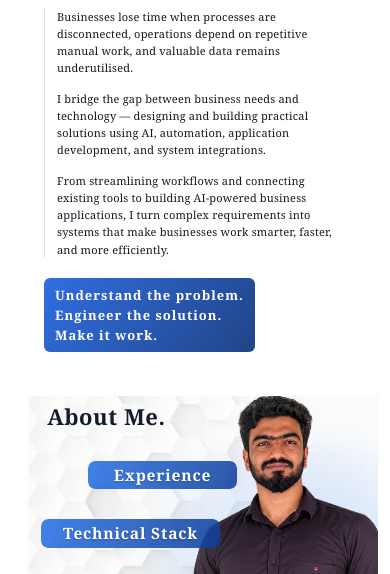
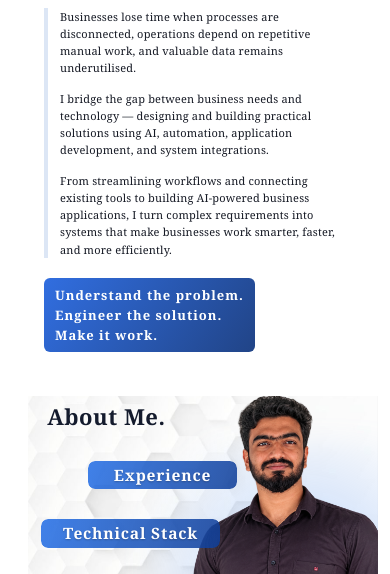
Before and after one commit to creativeteamlern-ux/Muhammed_Yasin, a plain HTML site: page index.html in a window 390 px wide. Shown: the part 262-836 px from the top of the page. Drawn offline with Linux system fonts and the light colour scheme.

Commit message:
home left boarder colour

```diff
--- a/styles.css
+++ b/styles.css
@@ -881,6 +881,9 @@ html[data-theme="dark"] .detail-body .tech-stack-note {
   .hero .statement {
     margin-top: 20px;
   }
+  .hero-copy {
+  border-left: 4px solid #dce6f5 !important;
+}
 }
 
 @media (max-width: 700px) {
```
